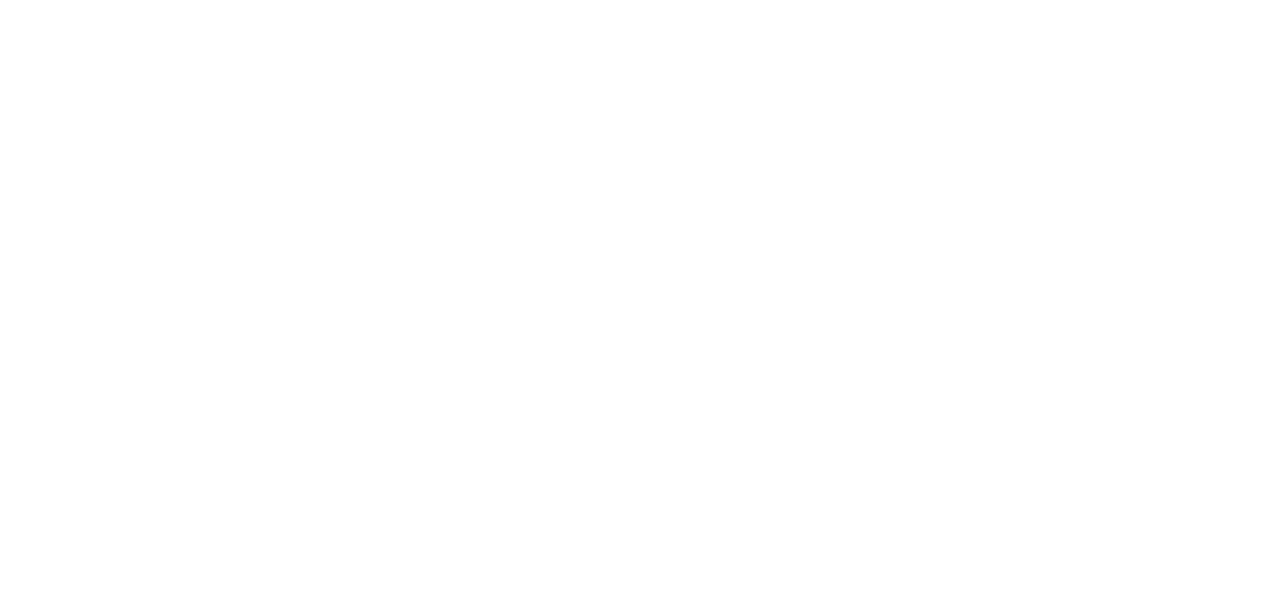
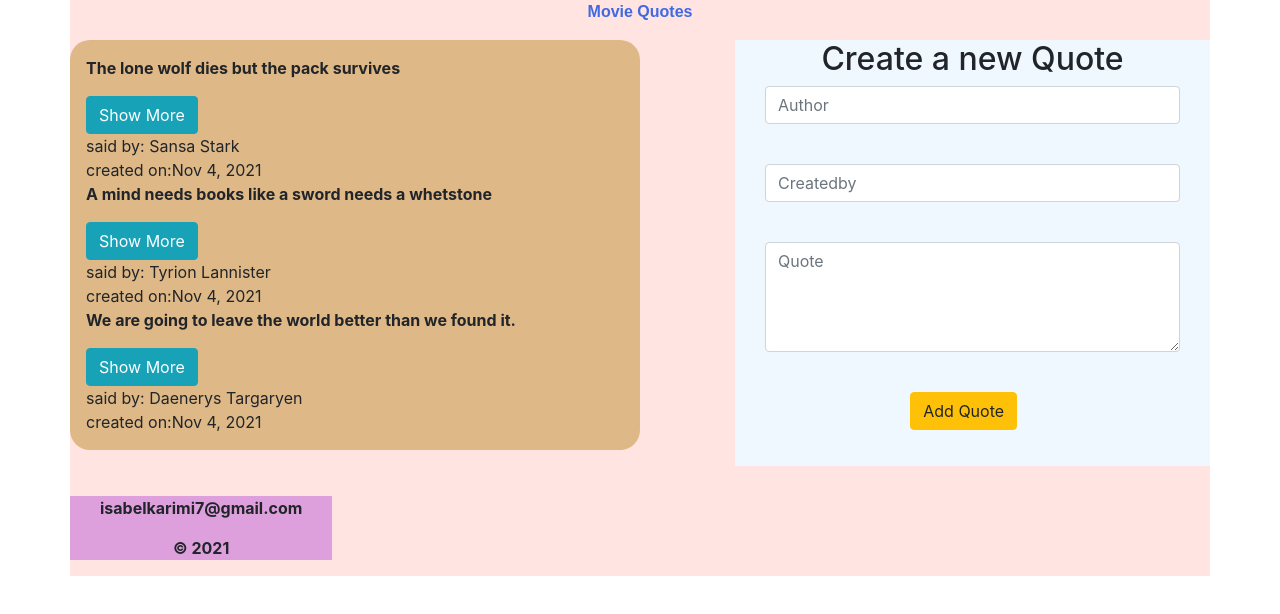
Before and after one commit to IsabelKarimi/AppQuotes, an Angular app in the folder AppQuotes/: page / in a window 1280 px wide. Shown: the top 614 px of the page. Built offline with nearby package versions, Linux system fonts and the light colour scheme.

Commit message:
Update quotes.component.html

```diff
--- a/AppQuotes/src/app/quotes/quotes.component.html
+++ b/AppQuotes/src/app/quotes/quotes.component.html
@@ -2,7 +2,16 @@
     <p id="headertxt"> Movie Quotes </p>
 
 
+<div class="row">
+        <div class="col-md-6" id="quotes">
+            <div class="quotations" *ngFor='let quote of quote; let i = index'>
 
+                <p><i class="fa fa-quote-left" aria-hidden="true"></i><span style="font-weight: 700;">{{quote.message}}</span><i class="fa fa-quote-left" aria-hidden="true"></i></p>
+
+                <button type="button" class="btn btn-info" (click)='toggleDetails(i)'>Show More </button><br> said by: {{quote.author}}<br>created on:{{quote.createdDate|date}}<br>
+                <app-quote-detail *ngIf='quote.showauthor' (isComplete)='deleteQuote($event,i)' [quote]='quote'>
+                </app-quote-detail>
+            </div>
         </div>
         <div class="col-md-1"></div>
         <div class="col-md-5" id="formpart">
```
